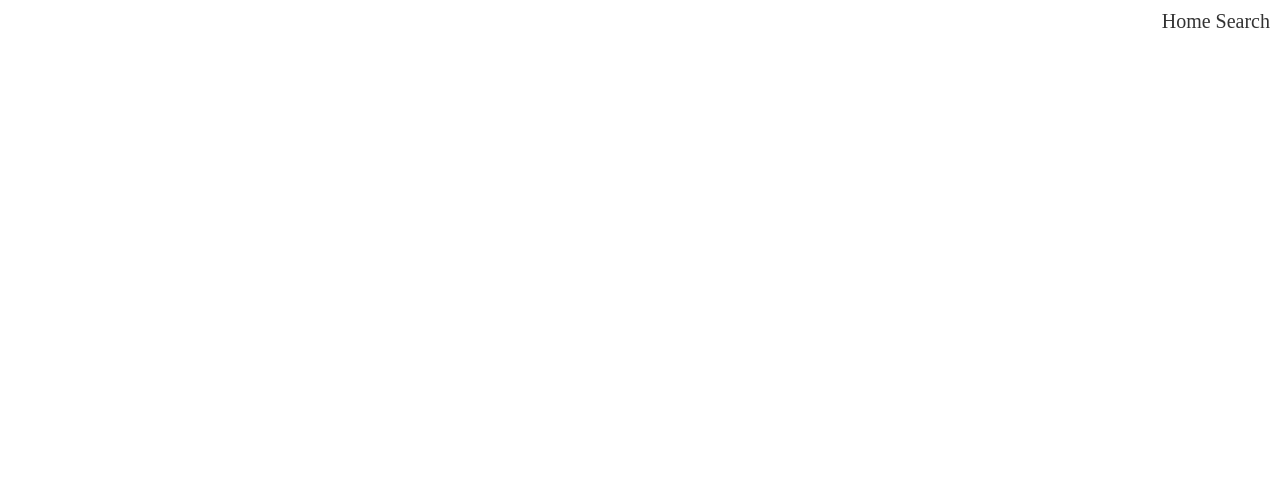
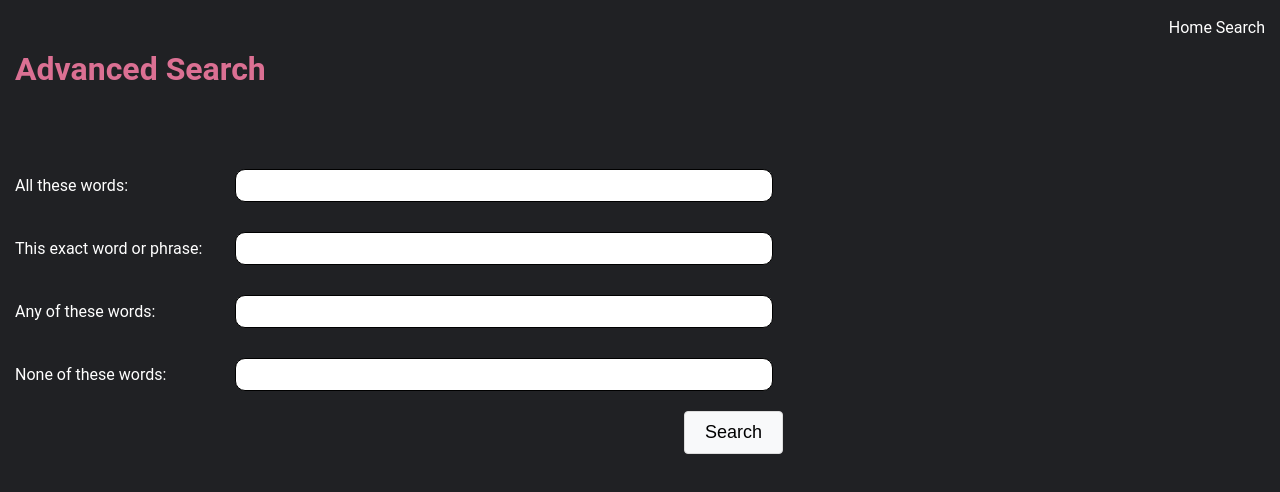
Before and after one commit to Jamire44/Project-0-CS50W, a plain HTML site: page advanced_search/advanced_search.html in a window 1280 px wide. Drawn offline with Linux system fonts and the light colour scheme.

Commit message:
Final version

```diff
--- a/advanced_search/advanced_search.css
+++ b/advanced_search/advanced_search.css
@@ -1,23 +1,80 @@
-body {
+html, body {
     margin: 0;
     padding: 0;
+    background-color: #202124;
+    font-family: 'Roboto', 'Arial', sans-serif;
 }
 
 .nav-links-container {
-
     position: absolute;
-    top: 10px;
-    right: 10px;
+    top: 18px;
+    right: 15px;
 }
 
 .nav-links-container a {
     text-decoration: none;
-    color: #333;
-    margin-left: 15px;
-    font-size: 20px;
+    color: white;
 }
 
 .nav-links-container a:hover {
-    color: black;
     text-decoration: underline;
 }
+
+.header-container-as {
+    display: flex;
+}
+
+.header-container-as h1 {
+    color: palevioletred;
+    margin-left: 15px;
+    margin-top: 50px;
+}
+
+.form-container {
+    display: flex;
+    flex-direction: column;
+    margin-top: 50px; /* Adjust according to your header size */
+    width: 60%; /* Adjust based on your preference */
+    margin-left: 15px;
+    margin-right: auto;
+}
+
+.input-container {
+    display: flex;
+    align-items: center;
+    margin-bottom: 10px;
+}
+
+label {
+    margin-right: 10px;
+    min-width: 200px;
+    text-align: left;
+    color: white;
+}
+
+input[type="text"] {
+    width: 100%; /* Make inputs take full width of their container */
+    padding: 8px;
+    margin: 10px; /* Add some vertical space between inputs */
+    border: 1px solid black; /* Subtle border */
+    border-radius: 10px; /* Slightly rounded corners for modern look */
+    flex-grow: 1; /* Allows input to expand to fill available space */
+}
+
+.button-as {
+    display: flex;
+    justify-content: flex-end;
+    width: 100%;
+}
+
+button {
+    padding: 10px 20px;
+    font-size: 18px;
+    background-color: #f8f9fa; /* Light background */
+    border: 1px solid #dcdcdc; /* Subtle border */
+    border-radius: 4px;
+    cursor: pointer;
+}
+button:hover {
+    background-color: #f1f3f4; /* Slight change on hover for feedback */
+}
--- a/advanced_search/advanced_search.html
+++ b/advanced_search/advanced_search.html
@@ -10,5 +10,33 @@
         <div class="nav-links-container">
             <a href="../index/index.html">Home Search</a>
         </div>
+        <div class="header-container-as">
+            <h1>Advanced Search</h1>
+        </div>
+        <div class="form-container">
+            <form action="https://www.google.com/search" method="GET">
+                <div class="input-container">
+                    <label for="all">All these words: </label>
+                    <input type="text" id="all" name="as_q">
+                </div>
+                <div class="input-container">
+                    <label for="exact">This exact word or phrase: </label>
+                    <input type="text" id="exact" name="as_epq">
+                </div>
+                <div class="input-container">
+                    <label for="any">Any of these words: </label>
+                    <input type="text" id="any" name="as_oq">
+                </div>
+                <div class="input-container">
+                    <label for="none">None of these words: </label>
+                    <input type="text" id="none" name="as_eq">
+                </div>
+                <div class="button-as">
+                    <button type="submit">Search</button>
+                </div>
+
+            </form>
+        </div>
+
     </body>
 </html>
```
